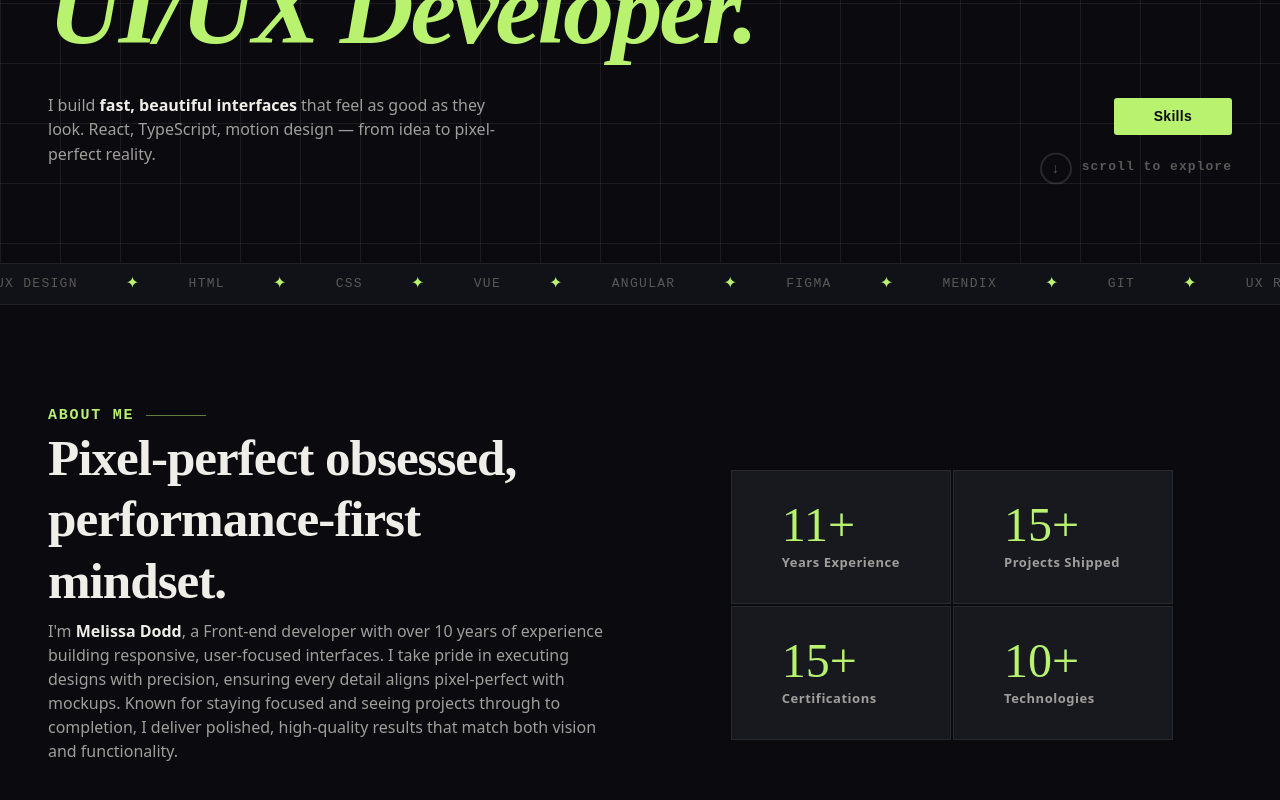
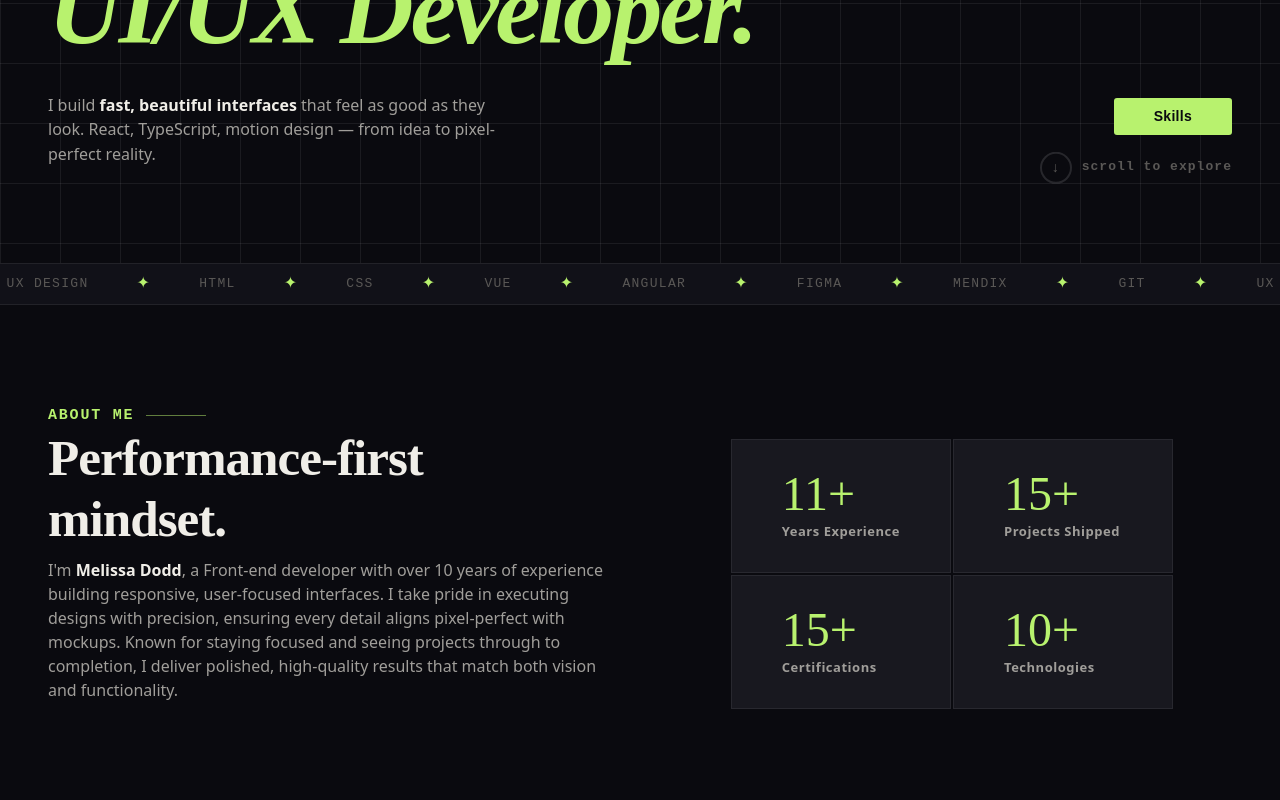
Before and after one commit to mdodd8/my-portfolio, a React (Vite) app: page / in a window 1280 px wide. Shown: the part 490-1290 px from the top of the page. Built offline with nearby package versions, Linux system fonts and the light colour scheme.

Commit message:
wording changes

```diff
--- a/src/Components/About/About.tsx
+++ b/src/Components/About/About.tsx
@@ -7,7 +7,7 @@ function About() {
             <div className="section-header">About Me</div>
             <div className="about-grid">
                 <div>
-                    <h2 className="section-title">Pixel-perfect obsessed,<br/>performance-first mindset.</h2>
+                    <h2 className="section-title">Performance-first mindset.</h2>
                     <div className="about-text">
                         <p>I'm <strong>Melissa Dodd</strong>, a Front-end developer with over 10 years of experience building responsive, user-focused interfaces. I take pride in executing designs with precision, ensuring every detail aligns pixel-perfect with mockups. Known for staying focused and seeing projects through to completion, I deliver polished, high-quality results that match both vision and functionality.</p>
                     </div>
```
